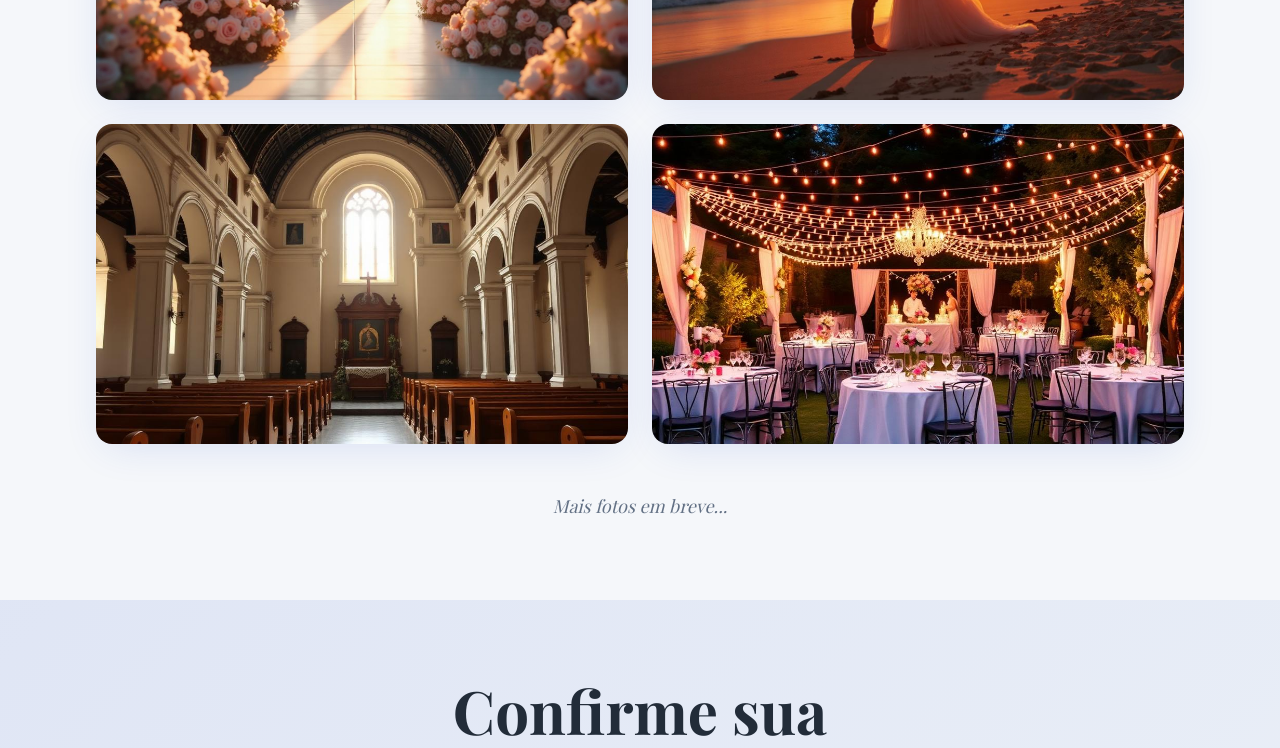
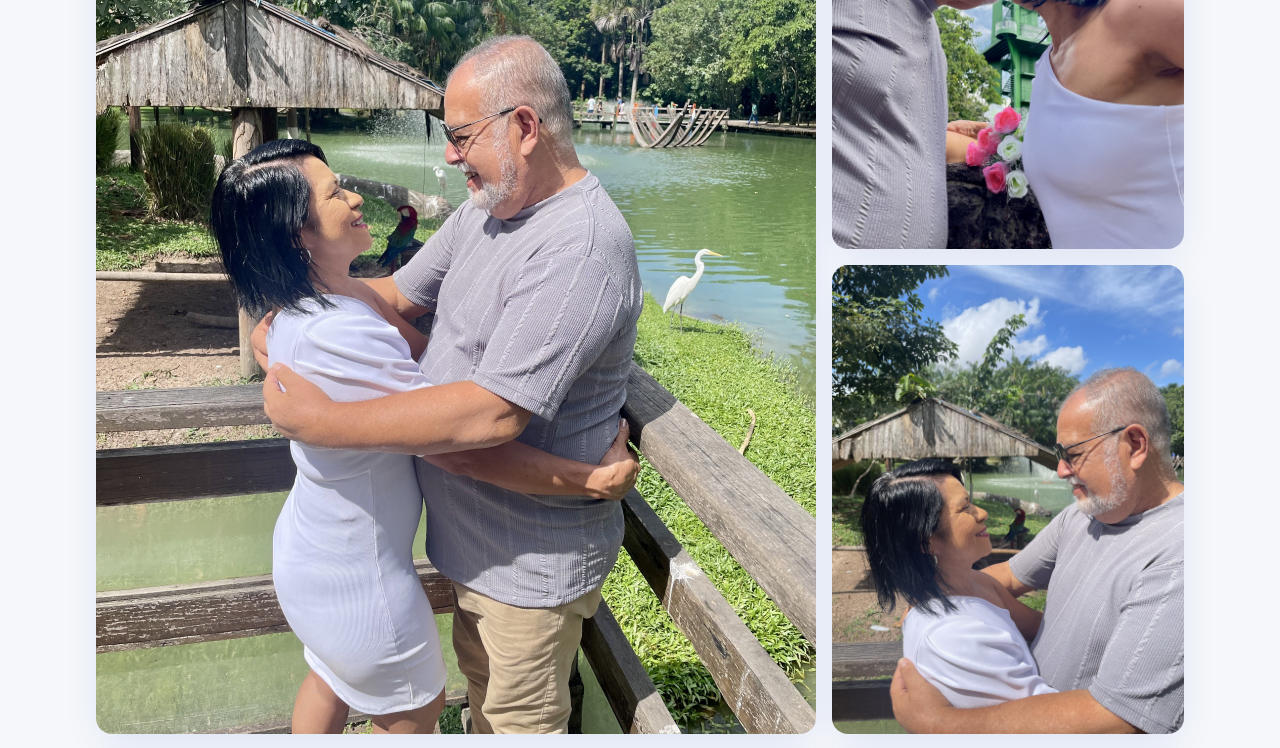
Before and after one commit to MarcusMpg/meu-casamento, a React (Vite) app: page / in a window 1280 px wide. Shown: the part 6820-7568 px from the top of the page. Built offline with nearby package versions, Linux system fonts and the light colour scheme; the HTML template or start-up script is replaced by a standard one; a web font is replaced by a local one.

Commit message:
Changes
Co-authored-by: MarcusMpg <107503566+MarcusMpg@users.noreply.github.com>

```diff
--- a/src/components/Gallery.tsx
+++ b/src/components/Gallery.tsx
@@ -1,15 +1,27 @@
 import { Camera } from "lucide-react";
-import heroImage from "@/assets/hero-wedding.jpg";
-import storyImage from "@/assets/story-sunset.jpg";
-import ceremonyImage from "@/assets/ceremony-venue.jpg";
-import receptionImage from "@/assets/reception-venue.jpg";
+import gallery1 from "@/assets/gallery-1.jpeg";
+import gallery2 from "@/assets/gallery-2.jpeg";
+import gallery3 from "@/assets/gallery-3.jpeg";
+import gallery4 from "@/assets/gallery-4.jpeg";
+import gallery5 from "@/assets/gallery-5.jpeg";
+import gallery6 from "@/assets/gallery-6.jpeg";
+import gallery7 from "@/assets/gallery-7.jpeg";
+import gallery8 from "@/assets/gallery-8.jpeg";
+import gallery9 from "@/assets/gallery-9.jpeg";
+import gallery10 from "@/assets/gallery-10.jpeg";
 
 const Gallery = () => {
   const images = [
-    { src: heroImage, alt: "Momento especial 1" },
-    { src: storyImage, alt: "Momento especial 2" },
-    { src: ceremonyImage, alt: "Momento especial 3" },
-    { src: receptionImage, alt: "Momento especial 4" },
+    { src: gallery1, alt: "Jair e Márcia no parque" },
+    { src: gallery2, alt: "Beijo do casal" },
+    { src: gallery3, alt: "Momento carinhoso" },
+    { src: gallery4, alt: "De mãos dadas" },
+    { src: gallery5, alt: "Diversão na piscina" },
+    { src: gallery6, alt: "Jantar especial" },
+    { src: gallery7, alt: "Passeio juntos" },
+    { src: gallery8, alt: "No jardim com flores" },
+    { src: gallery9, alt: "Na fonte dos Caruanas" },
+    { src: gallery10, alt: "Olhares apaixonados" },
   ];
 
   return (
@@ -26,26 +38,23 @@ const Gallery = () => {
           </div>
         </div>
 
-        <div className="grid grid-cols-1 md:grid-cols-2 gap-6 animate-fade-in">
+        <div className="grid grid-cols-2 md:grid-cols-3 gap-4 animate-fade-in">
           {images.map((image, index) => (
             <div
               key={index}
-              className="group relative overflow-hidden rounded-2xl shadow-elegant hover:shadow-xl transition-all duration-300"
+              className={`group relative overflow-hidden rounded-2xl shadow-elegant hover:shadow-xl transition-all duration-300 ${
+                index === 0 || index === 3 ? "md:col-span-2 md:row-span-2" : ""
+              }`}
             >
               <img
                 src={image.src}
                 alt={image.alt}
-                className="w-full h-80 object-cover group-hover:scale-110 transition-transform duration-500"
+                className="w-full h-full min-h-[200px] object-cover group-hover:scale-105 transition-transform duration-500"
+                style={{ aspectRatio: index === 0 || index === 3 ? "4/3" : "3/4" }}
               />
               <div className="absolute inset-0 bg-gradient-to-t from-foreground/60 to-transparent opacity-0 group-hover:opacity-100 transition-opacity duration-300"></div>
             </div>
           ))}
-        </div>
-
-        <div className="mt-12 text-center">
-          <p className="text-lg text-muted-foreground italic">
-            Mais fotos em breve...
-          </p>
         </div>
       </div>
     </section>
```
